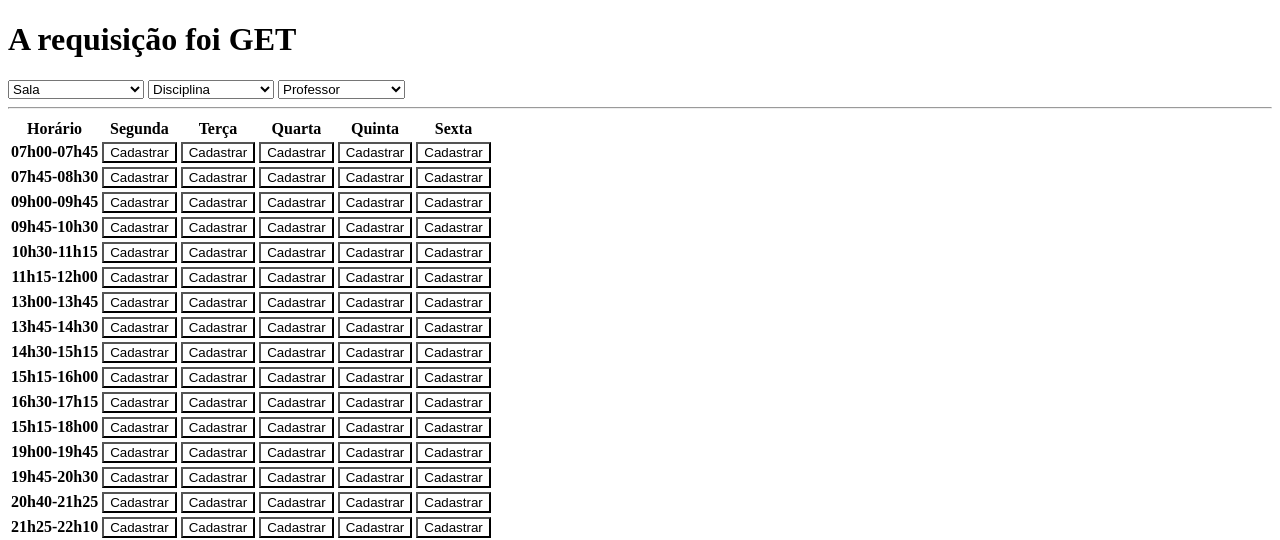
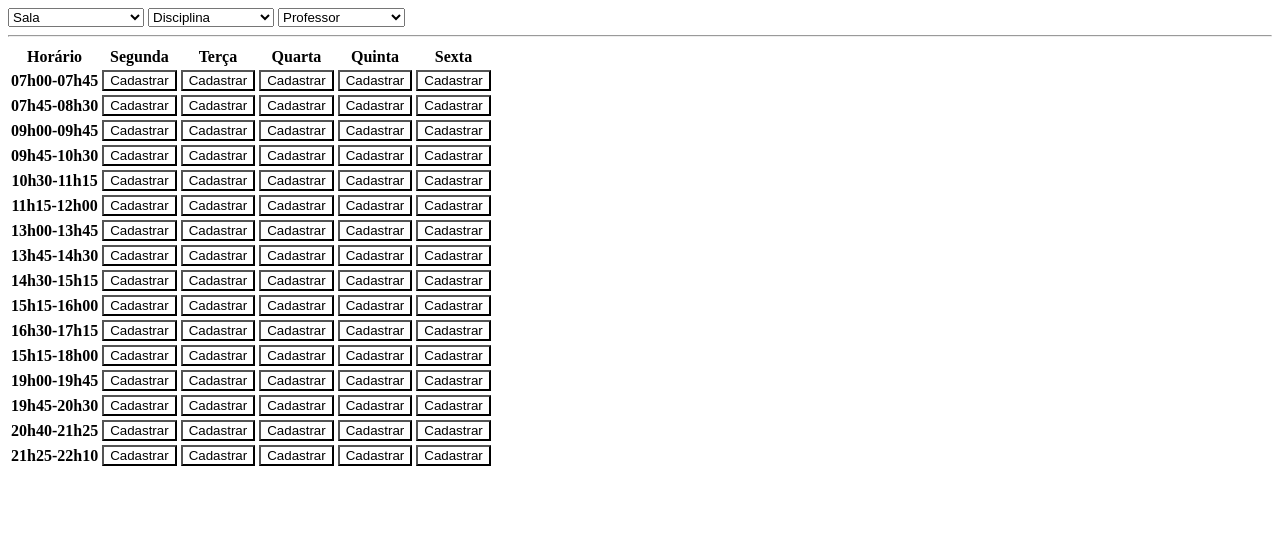
Before and after one commit to cannudo/g-horarios, a Django app: page /otime/reservarHorario in a window 1280 px wide. Shown: the top 540 px of the page. Run offline with Django 3.2, Linux system fonts and the light colour scheme; tables that the repository leaves empty hold one stand-in row (values such as "Sample post").

Commit message:
Retira a exibição da variável do texto da requisição no HTML e deixa de passá-la na view

```diff
--- a/src/projeto/otime/templates/otime/reservar-horario.html
+++ b/src/projeto/otime/templates/otime/reservar-horario.html
@@ -5,7 +5,6 @@
     <title>Reserva de horário</title>
   </head>
   <body>
-    <h1>{{ texto }}</h1>
     <form method="post">
       {% csrf_token %}
       {% if lista_de_salas and lista_de_disciplinas and lista_de_professores %}
--- a/src/projeto/otime/views.py
+++ b/src/projeto/otime/views.py
@@ -14,8 +14,6 @@ def index(request):
     return render(request, "otime/index.html", contexto)
 
 def reservarHorario(request):
-    texto = "A requisição foi %s" % request.method
-
     lista_de_salas = SalaDeAula.objects.all()
     lista_de_disciplinas = Disciplina.objects.all()
     lista_de_professores = Professor.objects.all()
@@ -25,6 +23,5 @@ def reservarHorario(request):
         "lista_de_disciplinas": lista_de_disciplinas,
         "lista_de_professores": lista_de_professores,
         "horarios": horarios,
-        "texto": texto,
     }
     return render(request, "otime/reservar-horario.html", contexto)
```
